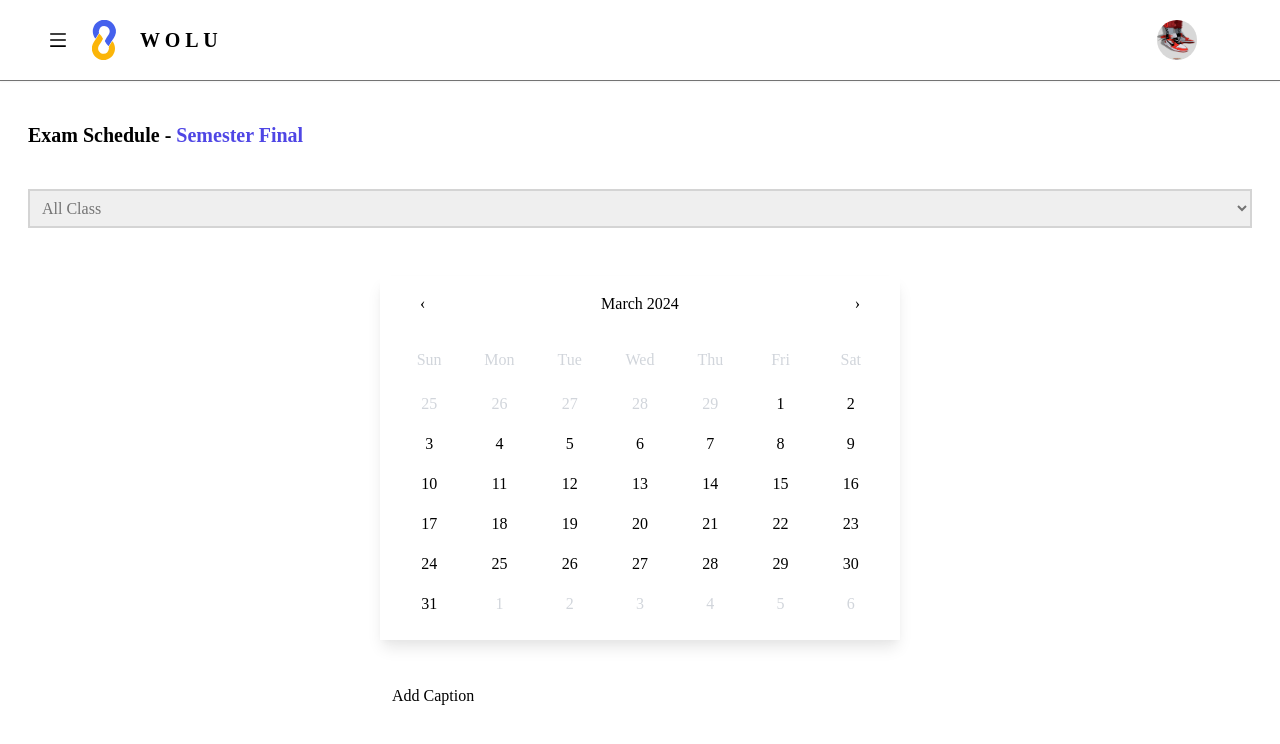
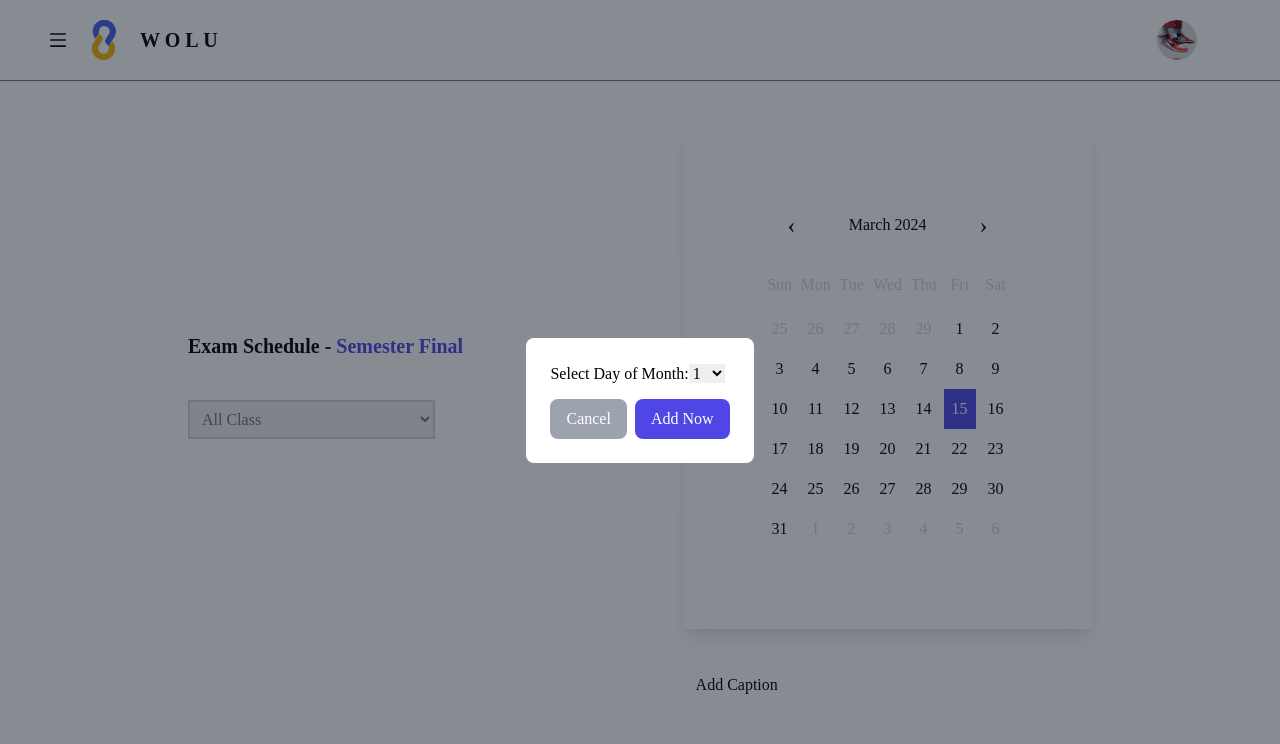
Before and after one commit to farda222/web-wolu, a React (Vite) app: page /Calendar in a window 1280 px wide. Both pictures are taken after a click on the element "10". Shown: the top 744 px of the page. Built offline with nearby package versions, Linux system fonts and the light colour scheme.

Commit message:
Add files via upload

```diff
--- a/src/Components/Calendarcomponent.jsx
+++ b/src/Components/Calendarcomponent.jsx
@@ -6,39 +6,50 @@ const ComplexCalendar = () => {
   const [currentDate, setCurrentDate] = useState(moment());
   const [selectedDate, setSelectedDate] = useState(null);
   const [markedDates, setMarkedDates] = useState([]);
+  const [showOverlay, setShowOverlay] = useState(false);
+  const [selectedDayOfMonth, setSelectedDayOfMonth] = useState(1);
 
   const next = () => {
-    setCurrentDate(currentDate.clone().add(1, 'month'));
+    setCurrentDate(currentDate.clone().add(1, "month"));
   };
 
   const prev = () => {
-    setCurrentDate(currentDate.clone().subtract(1, 'month'));
+    setCurrentDate(currentDate.clone().subtract(1, "month"));
   };
 
   const onDateClick = (day) => {
     setSelectedDate(day);
+    setShowOverlay(true); // Show overlay when a date is clicked
   };
 
   const toggleMarkedDate = () => {
     if (selectedDate) {
-      if (markedDates.includes(selectedDate)) {
-        setMarkedDates(markedDates.filter((date) => date !== selectedDate));
+      const selectedDateFormatted = selectedDate.format("YYYY-MM-DD");
+      if (markedDates.includes(selectedDateFormatted)) {
+        setMarkedDates(markedDates.filter((date) => date !== selectedDateFormatted));
       } else {
-        setMarkedDates([...markedDates, selectedDate]);
+        setMarkedDates([...markedDates, selectedDateFormatted]);
       }
       setSelectedDate(null);
     }
   };
 
+  const handleAddNow = () => {
+    setMarkedDates([...markedDates, selectedDate.clone().date(selectedDayOfMonth).format("YYYY-MM-DD")]);
+    setShowOverlay(false); // Hide overlay after adding the mark
+  };
+
   const renderHeader = () => {
     return (
-      <>
       <div className="flex justify-between items-center mb-8 px-6">
-          <button onClick={prev}>&#8249;</button>
+        <button onClick={prev} className="text-2xl">
+          &#8249;
+        </button>
         <div>{currentDate.format("MMMM yyyy")}</div>
-          <button onClick={next}>&#8250;</button>
+        <button onClick={next} className="text-2xl">
+          &#8250;
+        </button>
       </div>
-      </>
     );
   };
 
@@ -56,10 +67,10 @@ const ComplexCalendar = () => {
   };
 
   const renderCells = () => {
-    const monthStart = currentDate.clone().startOf('month');
-    const monthEnd = currentDate.clone().endOf('month');
-    const startDate = monthStart.clone().startOf('week');
-    const endDate = monthEnd.clone().endOf('week');
+    const monthStart = currentDate.clone().startOf("month");
+    const monthEnd = currentDate.clone().endOf("month");
+    const startDate = monthStart.clone().startOf("week");
+    const endDate = monthEnd.clone().endOf("week");
 
     const rows = [];
     let days = [];
@@ -67,16 +78,30 @@ const ComplexCalendar = () => {
 
     while (day.isSameOrBefore(endDate)) {
       for (let i = 0; i < 7; i++) {
-        const formattedDate = day.format('D');
-        const isCurrentMonth = day.isSame(monthStart, 'month');
-        const isDaySelected = selectedDate && day.isSame(selectedDate, 'day');
+        const formattedDate = day.format("D");
+        const isCurrentMonth = day.isSame(monthStart, "month");
+        const isDaySelected = selectedDate && day.isSame(selectedDate, "day");
+        const isMarked = markedDates.includes(day.format("YYYY-MM-DD"));
+        const isToday = day.isSame(moment(), "day");
+
         days.push(
-          <div key={day} className={`relative text-center p-2 cursor-pointer ${!isCurrentMonth ? "text-gray-300 rounded-lg" : ""} ${isDaySelected ? "bg-indigo-600 text-white rounded-lg" : ""}`} onClick={() => onDateClick(day.clone())}>
+          <div
+            key={day}
+            className={`relative text-center p-2 cursor-pointer
+            ${!isCurrentMonth ? "text-gray-300 rounded-lg" : ""}
+            ${isDaySelected ? "bg-indigo-600 text-white rounded-lg" : ""}
+            ${isMarked ? "bg-indigo-600 bg-opacity-30 hover:bg-opacity-30" : ""}
+            ${isDaySelected && !isMarked ? "bg-indigo-600" : ""}
+            ${isToday ? "bg-indigo-600 text-white" : ""}
+            ${isDaySelected && (isToday || isMarked) ? "rounded-lg" : ""}
+            `}
+            onClick={() => onDateClick(day.clone())}>
             {formattedDate}
-            {markedDates.includes(day.format('YYYY-MM-DD')) && <div className="absolute top-0 right-0 w-2 h-2 bg-blue-500 rounded-full"></div>}
+            {isMarked && !isDaySelected && <div className="absolute top-0 right-0 w-2 h-2 bg-blue-500 rounded-full"></div>}
+            {isDaySelected && <div className="absolute top-0 right-0 transform translate-x-1/2 -translate-y-1/2 bg-indigo-600 w-3 h-3 rounded-full"></div>}
           </div>
         );
-        day.add(1, 'day');
+        day.add(1, "day");
       }
       rows.push(
         <div key={day} className="grid grid-cols-7 gap-1">
@@ -92,6 +117,8 @@ const ComplexCalendar = () => {
   return (
     <div className="font-Jakarta">
       <Navbar />
+      <div id="Komponen" className="lg:flex lg:mx-auto lg:justify-center lg:items-center lg:container lg:align-middle lg:ml-40 mt-10 2xl:ml-96 2xl:mt-40">
+        <div className="lg:-mr-32 lg:-mt-20">
           <h1 className="text-xl font-semibold ml-7 mt-10 mb-5">
             Exam Schedule - <span className="text-indigo-600">Semester Final</span>
           </h1>
@@ -102,12 +129,35 @@ const ComplexCalendar = () => {
               <option value="option3">Option 3</option>
             </select>
           </div>
-      <div className="mx-auto max-w-xl p-7">
-        <div className="bg-white shadow-lg shadow-neutral-200 p-4">
+        </div>
+        <div className="mx-auto max-w-xl p-7 lg:p-2">
+          <div className="bg-white shadow-lg shadow-neutral-200 p-4 lg:p-20">
             {renderHeader()}
             {renderDays()}
             {renderCells()}
           </div>
+          {showOverlay && (
+            <div className="fixed top-0 left-0 w-full h-full flex justify-center items-center bg-gray-900 bg-opacity-50">
+              <div className="bg-white p-6 rounded-lg">
+                <label htmlFor="dayOfMonth">Select Day of Month:</label>
+                <select id="dayOfMonth" className="mb-4" value={selectedDayOfMonth} onChange={(e) => setSelectedDayOfMonth(parseInt(e.target.value))}>
+                  {[...Array(31)].map((_, index) => (
+                    <option key={index + 1} value={index + 1}>
+                      {index + 1}
+                    </option>
+                  ))}
+                </select>
+                <div className="flex justify-end">
+                  <button onClick={() => setShowOverlay(false)} className="mr-2 bg-gray-400 text-white px-4 py-2 rounded-lg">
+                    Cancel
+                  </button>
+                  <button onClick={handleAddNow} className="bg-indigo-600 text-white px-4 py-2 rounded-lg">
+                    Add Now
+                  </button>
+                </div>
+              </div>
+            </div>
+          )}
           <div className="flex justify-start mt-10">
             <button onClick={toggleMarkedDate} className="px-3 py-1 text-neutral 400 font-medium rounded">
               Add Caption
@@ -115,6 +165,7 @@ const ComplexCalendar = () => {
           </div>
         </div>
       </div>
+    </div>
   );
 };
 
```
Lines whose indentation alone changed are shown as unchanged.
